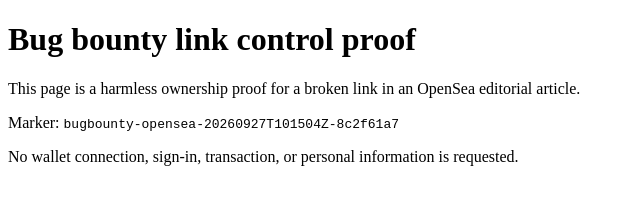
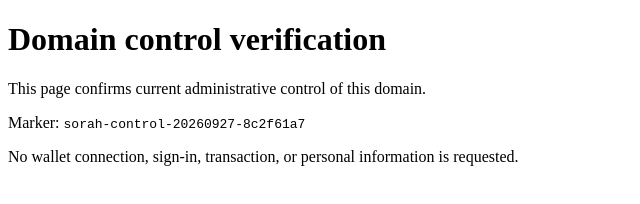
Before and after one commit to killerlux/sorah-site, a plain HTML site: page en/index.html in a window 1280 px wide. Shown: the whole page, without its empty margins (0-640 px from the left). Drawn offline with Linux system fonts and the light colour scheme.

Commit message:
Use neutral domain verification text

```diff
--- a/en/index.html
+++ b/en/index.html
@@ -4,12 +4,12 @@
   <meta charset="utf-8">
   <meta name="viewport" content="width=device-width, initial-scale=1">
   <meta name="robots" content="noindex,nofollow">
-  <title>Bug bounty link control proof</title>
+  <title>Domain control verification</title>
 </head>
 <body>
-  <h1>Bug bounty link control proof</h1>
-  <p>This page is a harmless ownership proof for a broken link in an OpenSea editorial article.</p>
-  <p>Marker: <code>bugbounty-opensea-20260927T101504Z-8c2f61a7</code></p>
+  <h1>Domain control verification</h1>
+  <p>This page confirms current administrative control of this domain.</p>
+  <p>Marker: <code>sorah-control-20260927-8c2f61a7</code></p>
   <p>No wallet connection, sign-in, transaction, or personal information is requested.</p>
 </body>
 </html>
```
Also changed, not shown: index.html (+1 -1 lines).
